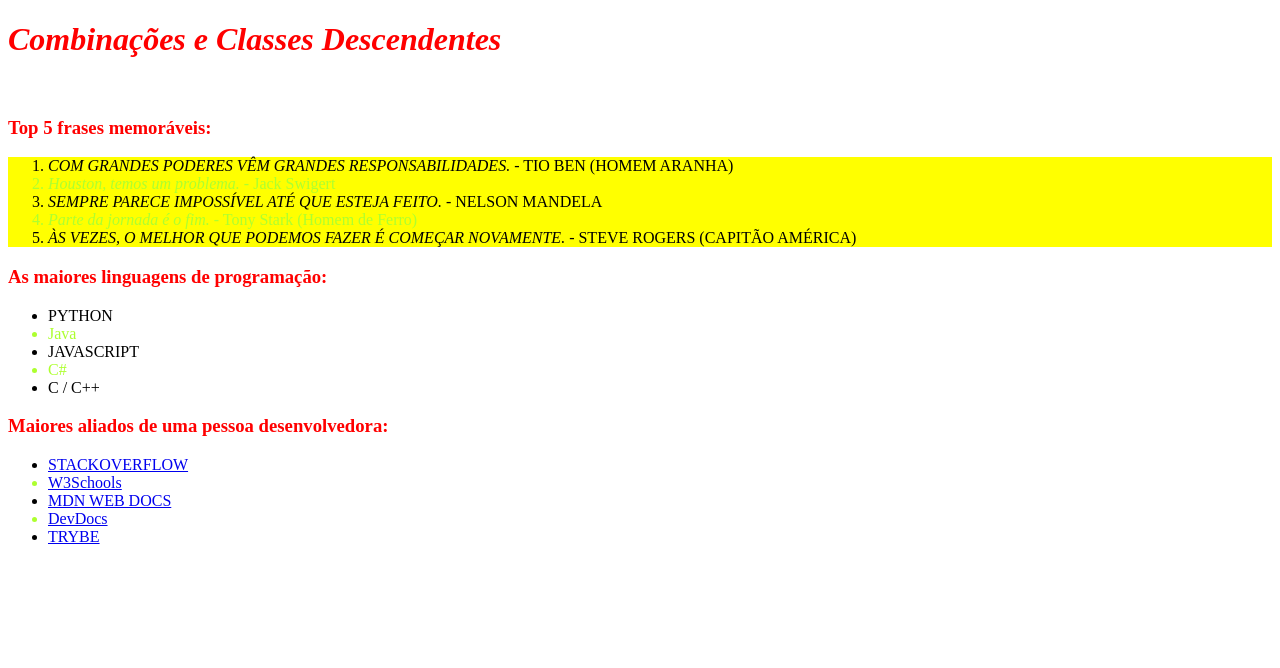
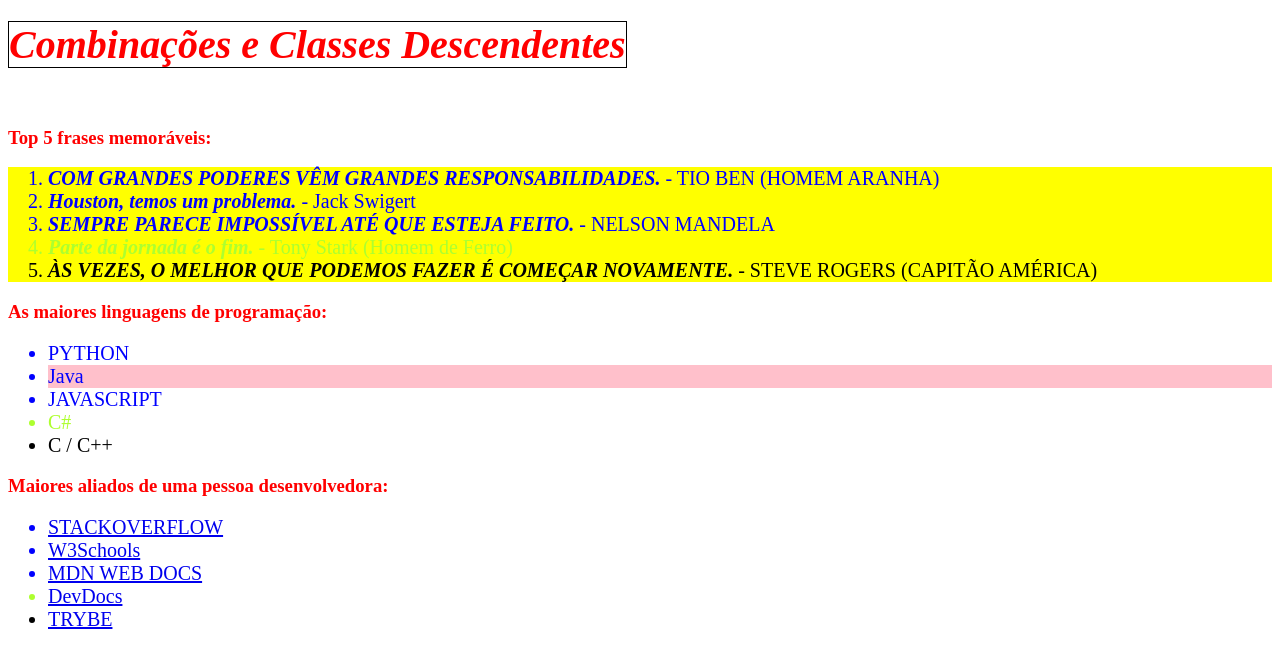
Before and after one commit to gustavorichardson/trybe-exercicios, a plain HTML site: page dia-3-htmlcss/exercicio4/index.html in a window 1280 px wide. Drawn offline with Linux system fonts and the light colour scheme.

Commit message:
fiz exercicio4, usando nth pra par e impar, combinando h1 e em, usando child pra pegar os 3 primeiros e identificar id pra conter nome e usei descendencia + hover pra cada lista de site

```diff
--- a/dia-3-htmlcss/exercicio4/index.html
+++ b/dia-3-htmlcss/exercicio4/index.html
@@ -19,7 +19,7 @@
     <h3>As maiores linguagens de programação:</h3>
     <ul>
       <li>Python</li>
-      <li>Java</li>
+      <li id="Java">Java</li>
       <li>JavaScript</li>
       <li>C#</li>
       <li>C / C++</li>
--- a/dia-3-htmlcss/exercicio4/style.css
+++ b/dia-3-htmlcss/exercicio4/style.css
@@ -1,12 +1,61 @@
 ol {
-  background-color:yellow
+  background-color: yellow
 }
-li:nth-child(even){
-  color:greenyellow
+
+li:nth-child(even) {
+  color: greenyellow
 }
-li:nth-child(odd){
-  text-transform:uppercase
+
+li:nth-child(odd) {
+  text-transform: uppercase
 }
-h1, h3{
+
+h1,
+h3 {
   color: red;
 }
+
+h1 em {
+  font-size: 40px;
+  border: 1px solid black;
+}
+
+li {
+  font-size: 20px;
+}
+
+li em {
+  font-weight: bold;
+}
+
+li:nth-child(-n+3) {
+  color: blue
+}
+
+li[id*="Java"] {
+  background-color: pink;
+}
+
+a:hover {
+  font-weight: bold;
+}
+
+li:nth-child(1) a:hover {
+  color: orange;
+}
+
+li:nth-child(2) a:hover {
+  color: green;
+}
+
+li:nth-child(3) a:hover {
+  color: black;
+}
+
+li:nth-child(4) a:hover {
+  color: yellow;
+}
+
+li:nth-child(5) a:hover {
+  color: green;
+}
```
